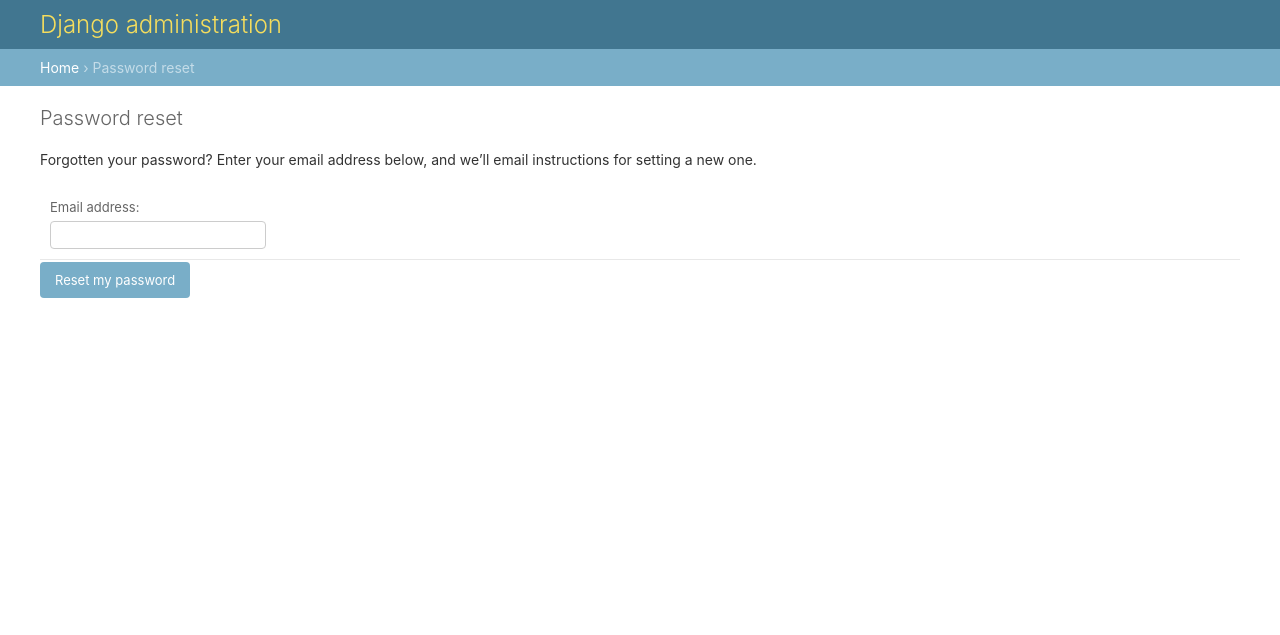
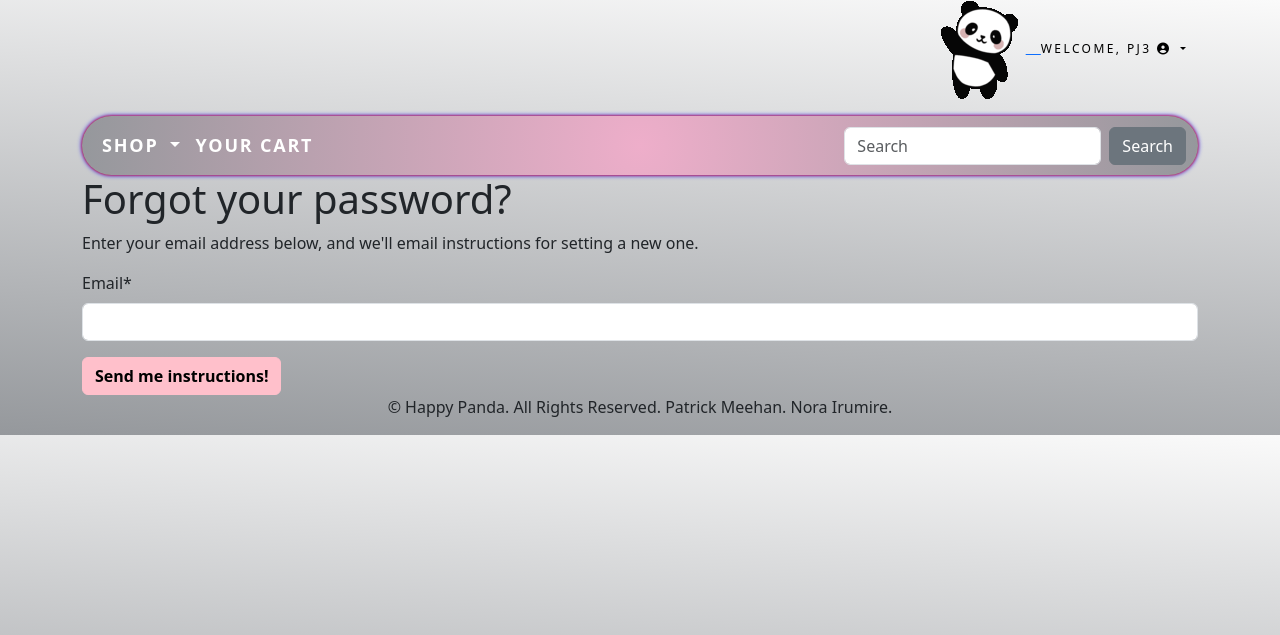
Before and after one commit to patrick-meehan-1/pet-shop-project, a Django app: page /accounts/password_reset/ in a window 1280 px wide. Shown: the top 635 px of the page. Run offline with Django 4.2, Linux system fonts and the light colour scheme; a user stored in the database is signed in; data comes from the database, SQL or seed files in the repository; both versions use the stored data as it was after the commit; some libraries are stand-ins or nearby versions.

Commit message:
added password change/reset functions. Also added them as menu items depending on if a user is logged in/out

```diff
--- /dev/null
+++ b/accounts/templates/registration/password_change_done.html
@@ -0,0 +1,6 @@
+{% extends 'base.html' %}
+{% block title %}Password Change Successful{% endblock title %}
+{% block content %}
+ <h1>Password change successful</h1>
+ <p>Your password was changed.</p>
+{% endblock content %}
--- /dev/null
+++ b/accounts/templates/registration/password_reset_form.html
@@ -0,0 +1,13 @@
+{% extends 'base.html' %}
+{% load crispy_forms_tags %}
+{% block title %}Forgot Your Password?{% endblock title %}
+{% block content %}
+<h1>Forgot your password?</h1>
+<p>Enter your email address below, and we'll email instructions for setting
+a new one.</p>
+<form method="POST">
+ {% csrf_token %}
+ {{ form | crispy }}
+ <input class="btn btn-success" type="submit" value="Send me instructions!">
+</form>
+{% endblock content %}
--- a/onlineshop/settings.py
+++ b/onlineshop/settings.py
@@ -61,7 +61,7 @@
 TEMPLATES = [
     {
         'BACKEND': 'django.template.backends.django.DjangoTemplates',
-        'DIRS': [str(BASE_DIR.joinpath('templates'))],
+        'DIRS': [str(BASE_DIR.joinpath('accounts/templates'))],
         'APP_DIRS': True,
         'OPTIONS': {
             'context_processors': [
@@ -144,3 +144,5 @@
 LOGOUT_REDIRECT_URL = 'shop:all_products'
 
 CRISPY_TEMPLATE_PACK = 'bootstrap5'
+
+EMAIL_BACKEND = 'django.core.mail.backends.console.EmailBackend'
--- a/shop/templates/header.html
+++ b/shop/templates/header.html
@@ -2,7 +2,6 @@
 {% load bootstrap_icons %}
 
 <header>
-
   <div style="text-align: center;">
     <a href="{% url 'shop:all_products' %}">
       <div class="container">
@@ -12,27 +11,36 @@
               <img class="header_img" src="{% static 'images/panda_wave.gif' %}" alt="Happy Panda Pet Store">
             </li>
             {% if user.is_authenticated %}
-           <li>
-               Welcome, <a href="#" class="dropdown-toggle" data-bs-toggle="dropdown"
-               aria-haspopup="true" aria-expanded="false">{{ user.username }}
-               <i class="fas fa-user-circle"></i></a>
-           </li>
-           <li>
-               <a class="bold-link" href="{% url 'logout' %}">Sign Out <i class="fas fa-sign-out-alt"></i></a>
+            <li class="dropdown">
+              <a href="#" class="dropdown-toggle" data-bs-toggle="dropdown" role="button" aria-haspopup="true"
+                aria-expanded="false">
+                Welcome, {{ user.username }} <i class="fas fa-user-circle"></i>
+              </a>
+              <ul class="dropdown-menu">
+                <!-- Add dropdown menu items here -->
+                <li><a href="{% url 'password_change' %}">Change Password</a></li>
+                <li role="separator" class="divider"></li>
+                <li><a href="{% url 'logout' %}">Sign Out<i class="fas fa-sign-out-alt"></i></a></li>
+              </ul>
             </li>
             {% else %}
             <li>
-               <a class="bold-link" href="{% url 'signup' %}">Sign Up <i class="fa-solid fa-plus fa-bounce" style="color: #db80d3;"></i></a>
+              <a class="bold-link" href="{% url 'signup' %}">Sign Up <i class="fa-solid fa-plus fa-bounce"
+                  style="color: #db80d3;"></i></a>
             </li>
             <li>
-               <a class="bold-link" href="{% url 'login' %}">Sign In<i class="fa-solid fa-right-to-bracket fa-bounce" style="color: #c398d2;"></i></a>
+              <a class="bold-link" href="{% url 'login' %}">Sign In<i class="fa-solid fa-right-to-bracket fa-bounce"
+                  style="color: #c398d2;"></i></a>
+            </li>
+            <li>
+                <a class="bold-link" href="{% url 'password_reset' %}">Forgot Password?<i class="fa-solid fa-right-to-bracket fa-bounce"
+                    style="color: #c398d2;"></i></a>
               </li>
             {% endif %}
           </ul>
-
         </div>
       </div>
-
+    </a>
   </div>
   <script src="https://kit.fontawesome.com/7ae8cc277d.js" crossorigin="anonymous"></script>
 </header>
--- a/static/css/custom.css
+++ b/static/css/custom.css
@@ -224,3 +224,14 @@
 .bold-link:hover {
     color: rgb(183, 101, 115);
 }
+
+.btn.btn-success {
+    color: black;
+    font-weight: bold;
+    background-color: pink;
+    border-color: pink;
+}
+
+.btn.btn-success:hover {
+    background-color: rgb(167, 118, 126);
+}
```
Also changed, not shown: accounts/templates/registration/password_change_form.html (+10 -9 lines), accounts/templates/registration/password_reset_complete.html (added, +7 -0 lines), accounts/templates/registration/password_reset_confirm.html (added, +11 -0 lines), accounts/templates/registration/password_reset_done.html (added, +7 -0 lines), db.sqlite3. Lines whose indentation alone changed are shown as unchanged.
